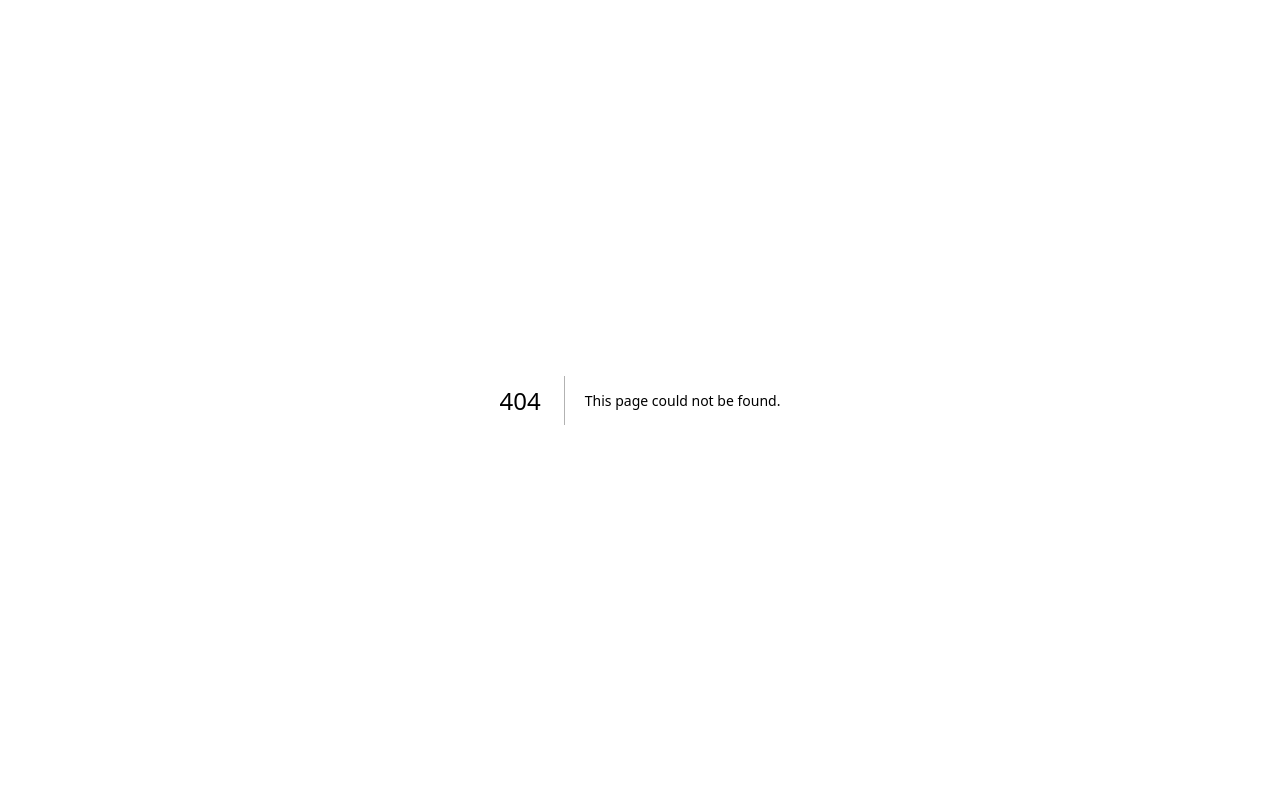
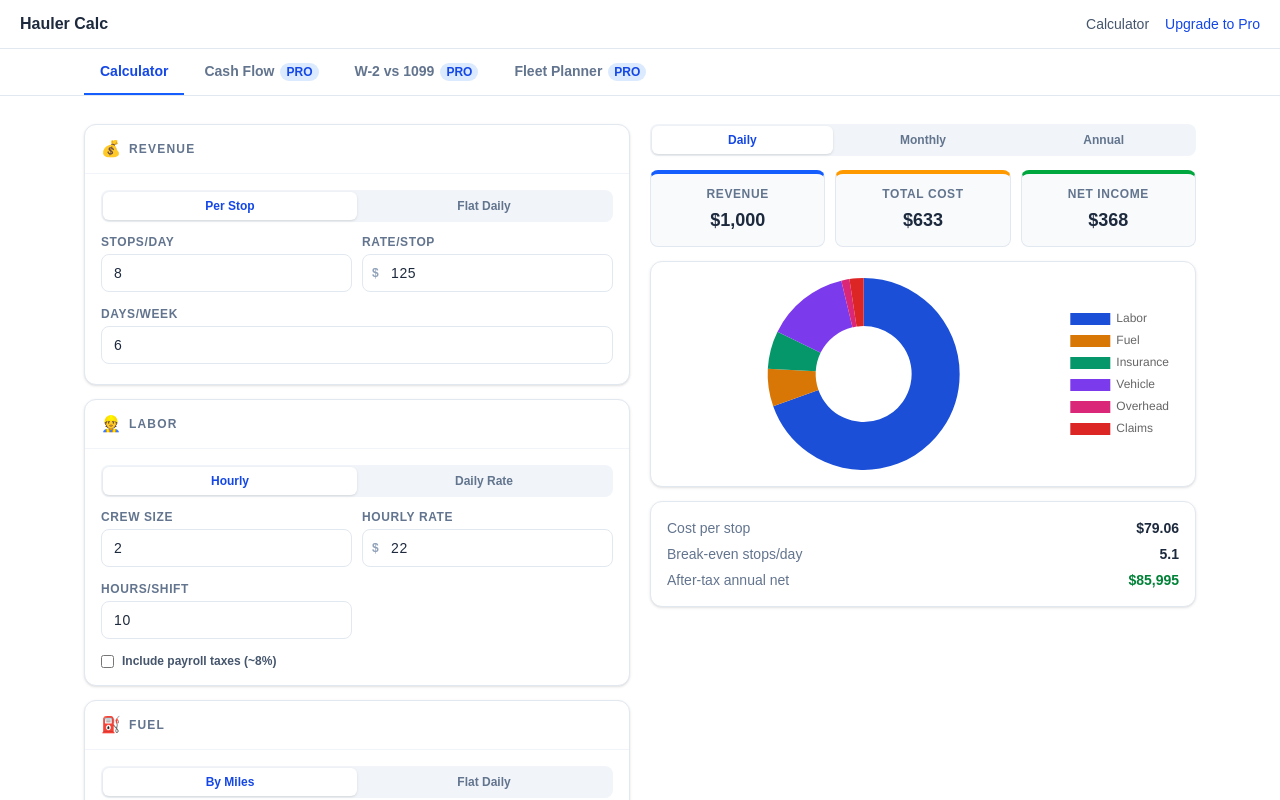
Before and after one commit to wdestr/hauler-calc, a Next.js app: page /calculator in a window 1280 px wide. Before the commit this address had no page. Shown: the top 800 px of the page. Built offline with nearby package versions, Linux system fonts and the light colour scheme.

Commit message:
feat: add calculator page, landing page, and root layout

```diff
--- /dev/null
+++ b/app/calculator/page.tsx
@@ -0,0 +1,50 @@
+'use client';
+import { useState, useMemo } from 'react';
+import Calculator from '@/components/calculator/Calculator';
+import CashFlowTab from '@/components/calculator/CashFlowTab';
+import W2v1099Tab from '@/components/calculator/W2v1099Tab';
+import FleetPlannerTab from '@/components/calculator/FleetPlannerTab';
+import { calc } from '@/lib/calc';
+import { DEFAULTS } from '@/lib/defaults';
+import type { CalcInputs } from '@/types';
+
+type Tab = 'calc' | 'cashflow' | 'w2v1099' | 'fleet';
+
+const TABS: { id: Tab; label: string; pro: boolean }[] = [
+  { id: 'calc',     label: 'Calculator',   pro: false },
+  { id: 'cashflow', label: 'Cash Flow',    pro: true },
+  { id: 'w2v1099',  label: 'W-2 vs 1099', pro: true },
+  { id: 'fleet',    label: 'Fleet Planner', pro: true },
+];
+
+export default function CalculatorPage() {
+  const [activeTab, setActiveTab] = useState<Tab>('calc');
+  const [inputs, setInputs] = useState<CalcInputs>(DEFAULTS);
+  const results = useMemo(() => calc(inputs), [inputs]);
+
+  return (
+    <>
+      {/* Tab nav */}
+      <div className="border-b border-slate-200 bg-white sticky top-0 z-10">
+        <div className="max-w-6xl mx-auto px-5 flex gap-1 overflow-x-auto">
+          {TABS.map(t => (
+            <button key={t.id} onClick={() => setActiveTab(t.id)}
+              className={`px-4 py-3 text-sm font-semibold whitespace-nowrap border-b-2 transition-colors
+                ${activeTab === t.id
+                  ? 'border-blue-600 text-blue-700'
+                  : 'border-transparent text-slate-500 hover:text-slate-700'}`}>
+              {t.label}
+              {t.pro && <span className="ml-1.5 text-xs bg-blue-100 text-blue-700 rounded-full px-1.5 py-0.5 font-bold">PRO</span>}
+            </button>
+          ))}
+        </div>
+      </div>
+
+      {/* Tab content */}
+      {activeTab === 'calc'     && <Calculator inputs={inputs} onInputsChange={setInputs} />}
+      {activeTab === 'cashflow' && <CashFlowTab results={results} />}
+      {activeTab === 'w2v1099' && <W2v1099Tab  results={results} />}
+      {activeTab === 'fleet'    && <FleetPlannerTab results={results} />}
+    </>
+  );
+}
--- a/app/layout.tsx
+++ b/app/layout.tsx
@@ -1,33 +1,26 @@
-import type { Metadata } from "next";
-import { Geist, Geist_Mono } from "next/font/google";
-import "./globals.css";
-
-const geistSans = Geist({
-  variable: "--font-geist-sans",
-  subsets: ["latin"],
-});
-
-const geistMono = Geist_Mono({
-  variable: "--font-geist-mono",
-  subsets: ["latin"],
-});
+import type { Metadata } from 'next';
+import './globals.css';
+import Link from 'next/link';
 
 export const metadata: Metadata = {
-  title: "Create Next App",
-  description: "Generated by create next app",
+  title: 'Hauler Calculator — Know Your True Cost Per Stop',
+  description: 'Free last-mile hauler profitability calculator. Know your break-even, true cost per stop, and whether your rates are making you money.',
 };
 
-export default function RootLayout({
-  children,
-}: Readonly<{
-  children: React.ReactNode;
-}>) {
+export default function RootLayout({ children }: { children: React.ReactNode }) {
   return (
-    <html
-      lang="en"
-      className={`${geistSans.variable} ${geistMono.variable} h-full antialiased`}
-    >
-      <body className="min-h-full flex flex-col">{children}</body>
+    <html lang="en">
+      <body className="min-h-screen bg-slate-50">
+        <nav className="bg-white border-b border-slate-200 px-5 py-3 flex items-center justify-between">
+          <Link href="/" className="text-base font-bold text-slate-800">Hauler Calc</Link>
+          <div className="flex items-center gap-4 text-sm font-medium text-slate-600">
+            <Link href="/calculator">Calculator</Link>
+            <Link href="/pricing" className="text-blue-700">Upgrade to Pro</Link>
+            {/* UserMenu injected here in SP2 */}
+          </div>
+        </nav>
+        {children}
+      </body>
     </html>
   );
 }
--- a/app/page.tsx
+++ b/app/page.tsx
@@ -1,65 +1,24 @@
-import Image from "next/image";
+import Link from 'next/link';
 
-export default function Home() {
+export default function HomePage() {
   return (
-    <div className="flex flex-col flex-1 items-center justify-center bg-zinc-50 font-sans dark:bg-black">
-      <main className="flex flex-1 w-full max-w-3xl flex-col items-center justify-between py-32 px-16 bg-white dark:bg-black sm:items-start">
-        <Image
-          className="dark:invert"
-          src="/next.svg"
-          alt="Next.js logo"
-          width={100}
-          height={20}
-          priority
-        />
-        <div className="flex flex-col items-center gap-6 text-center sm:items-start sm:text-left">
-          <h1 className="max-w-xs text-3xl font-semibold leading-10 tracking-tight text-black dark:text-zinc-50">
-            To get started, edit the page.tsx file.
-          </h1>
-          <p className="max-w-md text-lg leading-8 text-zinc-600 dark:text-zinc-400">
-            Looking for a starting point or more instructions? Head over to{" "}
-            <a
-              href="https://vercel.com/templates?framework=next.js&utm_source=create-next-app&utm_medium=appdir-template-tw&utm_campaign=create-next-app"
-              className="font-medium text-zinc-950 dark:text-zinc-50"
-            >
-              Templates
-            </a>{" "}
-            or the{" "}
-            <a
-              href="https://nextjs.org/learn?utm_source=create-next-app&utm_medium=appdir-template-tw&utm_campaign=create-next-app"
-              className="font-medium text-zinc-950 dark:text-zinc-50"
-            >
-              Learning
-            </a>{" "}
-            center.
-          </p>
+    <main>
+      <div className="bg-gradient-to-br from-slate-900 to-blue-900 text-white py-20 px-5 text-center">
+        <div className="inline-block bg-white/10 border border-white/25 text-xs font-bold uppercase tracking-widest px-4 py-1.5 rounded-full mb-5">
+          Free for Last Mile Haulers
         </div>
-        <div className="flex flex-col gap-4 text-base font-medium sm:flex-row">
-          <a
-            className="flex h-12 w-full items-center justify-center gap-2 rounded-full bg-foreground px-5 text-background transition-colors hover:bg-[#383838] dark:hover:bg-[#ccc] md:w-[158px]"
-            href="https://vercel.com/new?utm_source=create-next-app&utm_medium=appdir-template-tw&utm_campaign=create-next-app"
-            target="_blank"
-            rel="noopener noreferrer"
-          >
-            <Image
-              className="dark:invert"
-              src="/vercel.svg"
-              alt="Vercel logomark"
-              width={16}
-              height={16}
-            />
-            Deploy Now
-          </a>
-          <a
-            className="flex h-12 w-full items-center justify-center rounded-full border border-solid border-black/[.08] px-5 transition-colors hover:border-transparent hover:bg-black/[.04] dark:border-white/[.145] dark:hover:bg-[#1a1a1a] md:w-[158px]"
-            href="https://nextjs.org/docs?utm_source=create-next-app&utm_medium=appdir-template-tw&utm_campaign=create-next-app"
-            target="_blank"
-            rel="noopener noreferrer"
-          >
-            Documentation
-          </a>
-        </div>
-      </main>
-    </div>
+        <h1 className="text-4xl md:text-5xl font-extrabold tracking-tight mb-4">
+          Know Your True Cost Per Stop
+        </h1>
+        <p className="text-white/70 text-lg max-w-xl mx-auto mb-8">
+          Calculate your break-even point, true profit per stop, and whether your current rates
+          are actually making you money — in under 2 minutes.
+        </p>
+        <Link href="/calculator"
+          className="inline-block bg-blue-500 hover:bg-blue-400 text-white font-bold px-8 py-4 rounded-xl text-base transition-colors">
+          Open Free Calculator →
+        </Link>
+      </div>
+    </main>
   );
 }
```
